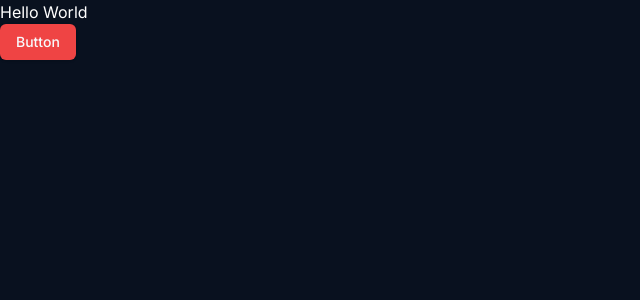
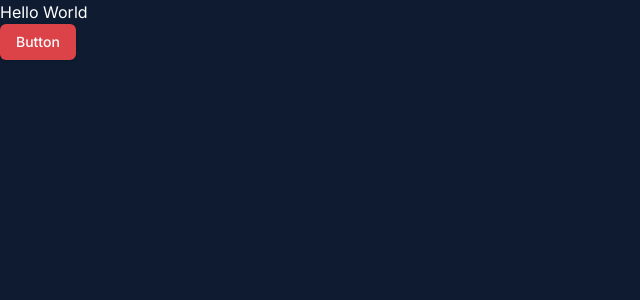
Before and after one commit to sshresthh/sshDocs, a Next.js app: page / in a window 1280 px wide. Shown: the top 300 px of the page, without its empty margins (0-640 px from the left). Built offline with nearby package versions, Linux system fonts and the light colour scheme.

Commit message:
(updated) the tailwind config ts file for better UI

```diff
--- a/styles/globals.css
+++ b/styles/globals.css
@@ -10,7 +10,7 @@
 /* ========================================== TAILWIND STYLES */
 @layer base {
   :root {
-    background: #09111f;
+    background: #0e1b31;
     color: #fff;
     margin: 0;
   }
--- a/tailwind.config.ts
+++ b/tailwind.config.ts
@@ -1,44 +1,69 @@
-import type { Config } from "tailwindcss";
-const { fontFamily } = require("tailwindcss/defaultTheme")
+import type { Config } from 'tailwindcss';
+
+const { fontFamily } = require('tailwindcss/defaultTheme');
 
 const config = {
-  darkMode: ["class"],
+  darkMode: ['class'],
   content: [
-    "./pages/**/*.{ts,tsx}",
-    "./components/**/*.{ts,tsx}",
-    "./app/**/*.{ts,tsx}",
-    "./src/**/*.{ts,tsx}",
+    './pages/**/*.{ts,tsx}',
+    './components/**/*.{ts,tsx}',
+    './app/**/*.{ts,tsx}',
+    './src/**/*.{ts,tsx}',
   ],
-  prefix: "",
+  prefix: '',
   theme: {
     container: {
       center: true,
-      padding: "2rem",
+      padding: '2rem',
       screens: {
-        "2xl": "1400px",
+        '2xl': '1400px',
+        xs: '360px',
       },
     },
     extend: {
+      colors: {
+        blue: {
+          100: '#B4C6EE',
+          400: '#417BFF',
+          500: '#3371FF',
+        },
+        red: {
+          400: '#DD4F56',
+          500: '#DC4349',
+        },
+        dark: {
+          100: '#09111F',
+          200: '#0B1527',
+          300: '#0F1C34',
+          350: '#12213B',
+          400: '#27344D',
+          500: '#2E3D5B',
+        },
+      },
       fontFamily: {
-        sans: ["var(--font-sans)", ...fontFamily.sans],
+        sans: ['var(--font-sans)', ...fontFamily.sans],
       },
       keyframes: {
-        "accordion-down": {
-          from: { height: "0" },
-          to: { height: "var(--radix-accordion-content-height)" },
+        'accordion-down': {
+          from: { height: '0' },
+          to: { height: 'var(--radix-accordion-content-height)' },
         },
-        "accordion-up": {
-          from: { height: "var(--radix-accordion-content-height)" },
-          to: { height: "0" },
+        'accordion-up': {
+          from: { height: 'var(--radix-accordion-content-height)' },
+          to: { height: '0' },
         },
       },
+      backgroundImage: {
+        doc: 'url(/assets/images/doc.png)',
+        modal: 'url(/assets/images/modal.png)',
+      },
       animation: {
-        "accordion-down": "accordion-down 0.2s ease-out",
-        "accordion-up": "accordion-up 0.2s ease-out",
+        'accordion-down': 'accordion-down 0.2s ease-out',
+        'accordion-up': 'accordion-up 0.2s ease-out',
       },
     },
   },
-  plugins: [require("tailwindcss-animate")],
+  plugins: [require('tailwindcss-animate')],
 } satisfies Config;
 
 export default config;
```
